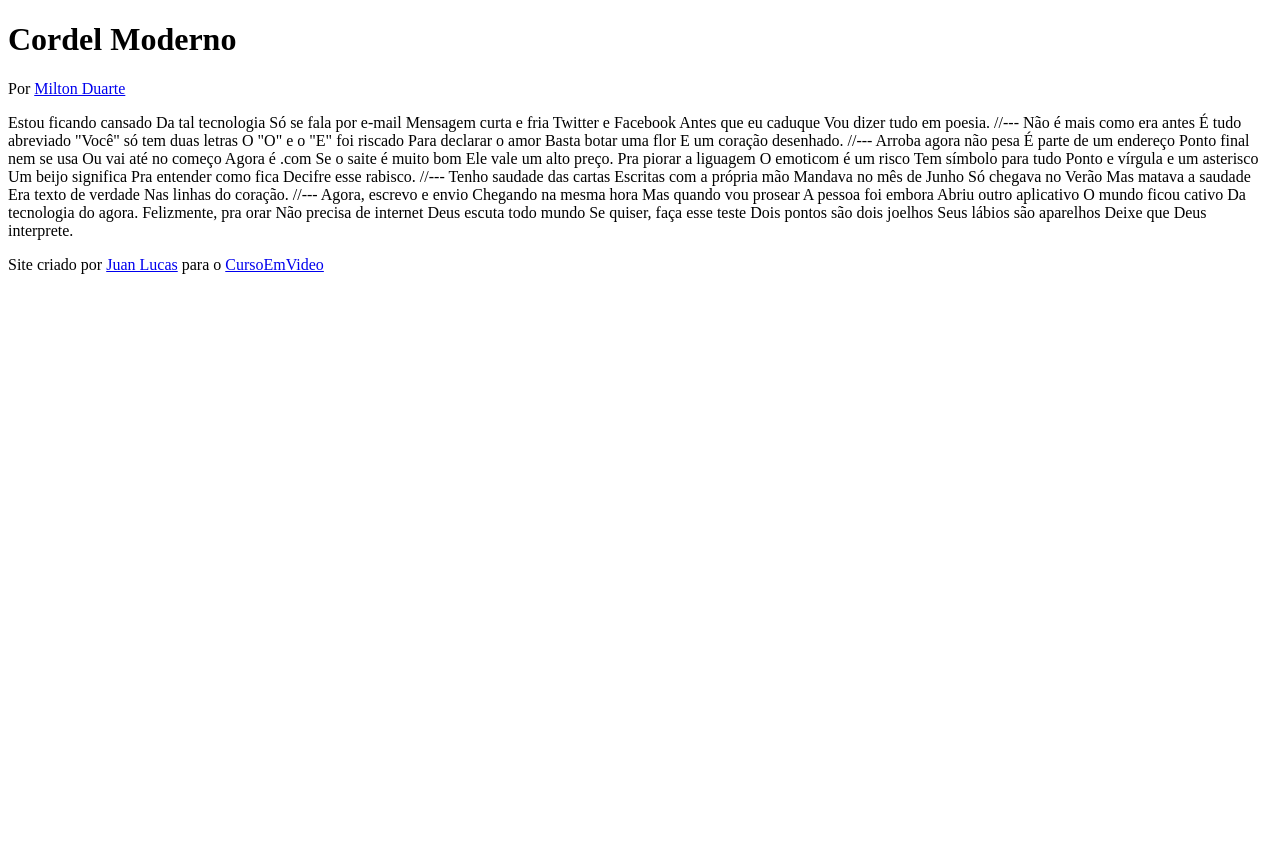
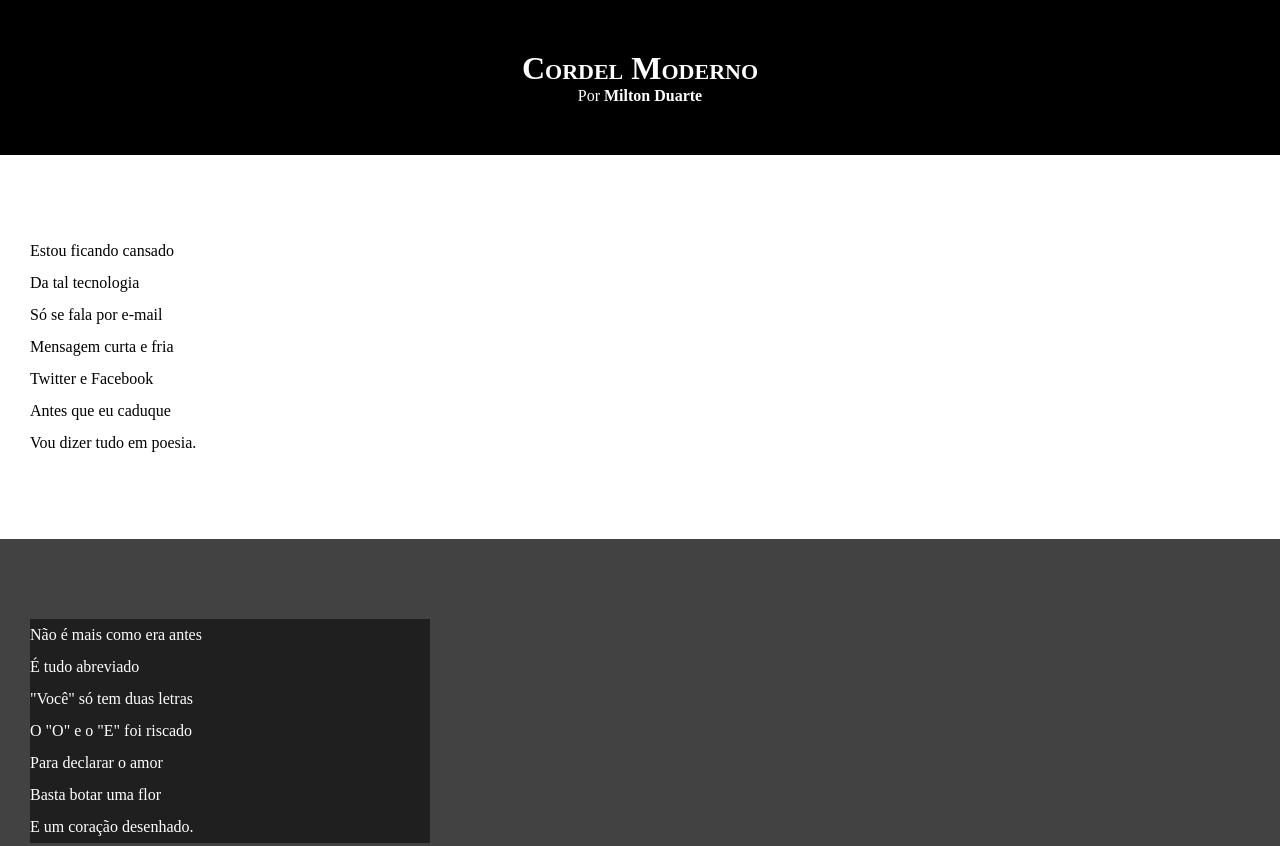
Before and after one commit to juandesenvolvedor/html_css, a plain HTML site: page Modulo 3/Desafio Cordel/index.html in a window 1280 px wide. Shown: the top 846 px of the page. Before the commit the page ends 800 px from the top, so only its background shows below. Drawn offline with Linux system fonts and the light colour scheme.

Commit message:
atualizado estilo dos blocos

```diff
--- /dev/null
+++ b/Modulo 3/Desafio Cordel/estilo/style.css
@@ -0,0 +1,68 @@
+@charset "UTF-8";
+
+*{
+    margin: 0px;
+    padding: 0px;
+}
+
+html,body{
+    min-height: 100%;
+    background-color: darkgray;
+
+}
+
+header{
+    background-color: black;
+    color: white;
+    text-align: center;
+}
+
+header > h1{
+    padding-top: 50px;
+    font-variant: small-caps;
+}
+
+header > p{
+    padding-bottom: 50px;
+
+}
+
+header a, footer a{
+    color: white;
+    text-decoration: none;
+    font-weight: bolder;
+}
+
+header a:hover, footer a:hover{
+    text-decoration: underline;
+}
+
+section{
+    padding-top: 10vh;
+    padding-bottom: 10vh;
+    padding-left: 30px;
+    line-height: 2em;
+}
+
+section.normal {
+    background-color: white;
+    color: black;
+
+}
+
+section.imagem{
+    background-color: rgb(66, 66, 66);
+    color: white;
+}
+
+section.imagem > p{
+    width: 400px;
+    background-color: rgba(0, 0, 0, 0.527);
+}
+
+footer{
+    background-color: black;
+    color: white;
+    text-align: center;
+padding: 10px;
+}
--- a/Modulo 3/Desafio Cordel/index.html
+++ b/Modulo 3/Desafio Cordel/index.html
@@ -5,6 +5,7 @@
     <meta http-equiv="X-UA-Compatible" content="IE=edge">
     <meta name="viewport" content="width=device-width, initial-scale=1.0">
     <title>Cordel Moderno</title>
+    <link rel="stylesheet" href="estilo/style.css">
 </head>
 <body>
 
@@ -13,72 +14,96 @@
         <p>Por <a href="https://www.recantodasletras.com.br/poesias/3186743" target="_blank">Milton Duarte</a></p>
     </header>
 
-    Estou ficando cansado
-    Da tal tecnologia
-    Só se fala por e-mail
-    Mensagem curta e fria
-    Twitter e Facebook
-    Antes que eu caduque
-    Vou dizer tudo em poesia.
+    <section class="normal">
+        <p>
+            Estou ficando cansado <br>
+            Da tal tecnologia <br>
+            Só se fala por e-mail <br>
+            Mensagem curta e fria <br>
+            Twitter e Facebook <br>
+            Antes que eu caduque <br>
+            Vou dizer tudo em poesia.
+        </p>
+    </section>
 
-    //---
 
-    Não é mais como era antes
-    É tudo abreviado
-    "Você" só tem duas letras
-    O "O" e o "E" foi riscado
-    Para declarar o amor
-    Basta botar uma flor
-    E um coração desenhado.
 
-    //---
+    <section class="imagem">
+        <p>
+            Não é mais como era antes <br>
+            É tudo abreviado <br>
+            "Você" só tem duas letras <br>
+            O "O" e o "E" foi riscado <br>
+            Para declarar o amor <br>
+            Basta botar uma flor <br>
+            E um coração desenhado.
+        </p>
+    </section>
 
-    Arroba agora não pesa
-    É parte de um endereço
-    Ponto final nem se usa
-    Ou vai até no começo
-    Agora é .com
-    Se o saite é muito bom
-    Ele vale um alto preço.
 
-    Pra piorar a liguagem
-    O emoticom é um risco
-    Tem símbolo para tudo
-    Ponto e vírgula e um asterisco
-    Um beijo significa
-    Pra entender como fica
-    Decifre esse rabisco.
 
-    //---
+    <section class="normal">
+        <p>
+            Arroba agora não pesa <br>
+            É parte de um endereço <br>
+            Ponto final nem se usa <br>
+            Ou vai até no começo <br>
+            Agora é .com <br>
+            Se o saite é muito bom <br>
+            Ele vale um alto preço. <br>
+        </p>
 
-    Tenho saudade das cartas
-    Escritas com a própria mão
-    Mandava no mês de Junho
-    Só chegava no Verão
-    Mas matava a saudade
-    Era texto de verdade
-    Nas linhas do coração.
+        <p>
+            Pra piorar a liguagem <br>
+            O emoticom é um risco <br>
+            Tem símbolo para tudo <br>
+            Ponto e vírgula e um asterisco <br>
+            Um beijo significa <br>
+            Pra entender como fica <br>
+            Decifre esse rabisco. <br>
+        </p>
+    </section>
 
-    //---
 
-    Agora, escrevo e envio
-    Chegando na mesma hora
-    Mas quando vou prosear
-    A pessoa foi embora
-    Abriu outro aplicativo
-    O mundo ficou cativo
-    Da tecnologia do agora.
 
-    Felizmente, pra orar
-    Não precisa de internet
-    Deus escuta todo mundo
-    Se quiser, faça esse teste
-    Dois pontos são dois joelhos
-    Seus lábios são aparelhos
-    Deixe que Deus interprete.
+    <section class="imagem">
+        <p>
+            Tenho saudade das cartas <br>
+            Escritas com a própria mão <br>
+            Mandava no mês de Junho <br>
+            Só chegava no Verão <br>
+            Mas matava a saudade <br>
+            Era texto de verdade <br>
+            Nas linhas do coração.
+        </p>
+    </section>
+
+
+
+    <section class="normal">
+        <p>
+            Agora, escrevo e envio <br>
+            Chegando na mesma hora <br>
+            Mas quando vou prosear <br>
+            A pessoa foi embora <br>
+            Abriu outro aplicativo <br>
+            O mundo ficou cativo <br>
+            Da tecnologia do agora. <br>
+        </p>
+
+        <p>
+            Felizmente, pra orar <br>
+            Não precisa de internet <br>
+            Deus escuta todo mundo <br>
+            Se quiser, faça esse teste <br>
+            Dois pontos são dois joelhos <br>
+            Seus lábios são aparelhos <br>
+            Deixe que Deus interprete.
+        </p>
+    </section>
 
     <footer>
-        <p>Site criado por <a href="https://github.com/t3mpest4d3" target="_blank">Juan Lucas</a> para o <a href="https://www.cursoemvideo.com">CursoEmVideo</a></p>
+        <p>Site criado por <a href="https://github.com/t3mpest4d3" target="_blank">Juan Lucas</a> para o <a href="https://www.cursoemvideo.com" target="_blank">CursoEmVideo</a></p>
     </footer>
 
 </body>
```
